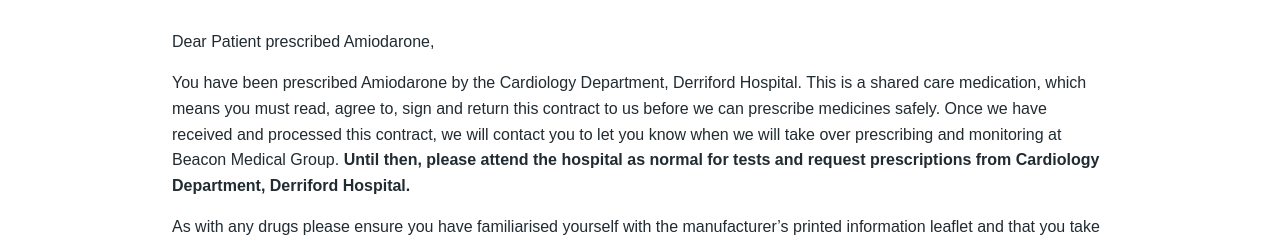
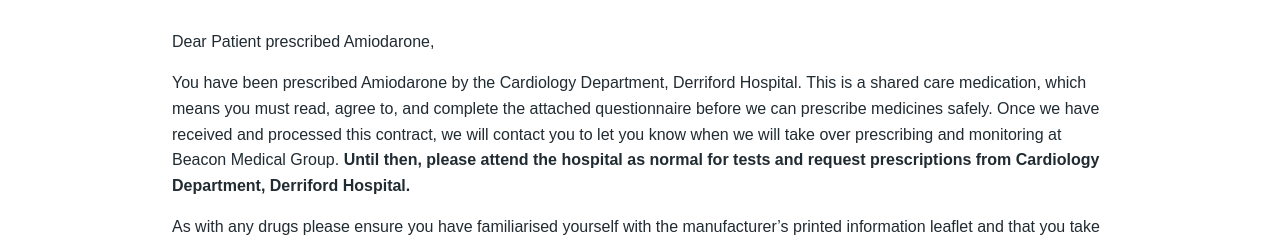
Before and after one commit to BeaconV/amiodarone, a plain HTML site: page index.html in a window 1280 px wide. Shown: the part 186-430 px from the top of the page. Drawn offline with Linux system fonts and the light colour scheme.

Commit message:
Update shared care wording to reference attached questionnaire
Co-authored-by: Perplexity <noreply@perplexity.ai>

```diff
--- a/index.html
+++ b/index.html
@@ -102,7 +102,7 @@
   </header>
   <main id="main" class="container" tabindex="-1">
     <p>Dear Patient prescribed Amiodarone,</p>
-    <p>You have been prescribed Amiodarone by the Cardiology Department, Derriford Hospital. This is a shared care medication, which means you must read, agree to, sign and return this contract to us before we can prescribe medicines safely. Once we have received and processed this contract, we will contact you to let you know when we will take over prescribing and monitoring at Beacon Medical Group. <strong>Until then, please attend the hospital as normal for tests and request prescriptions from Cardiology Department, Derriford Hospital.</strong></p>
+    <p>You have been prescribed Amiodarone by the Cardiology Department, Derriford Hospital. This is a shared care medication, which means you must read, agree to, and complete the attached questionnaire before we can prescribe medicines safely. Once we have received and processed this contract, we will contact you to let you know when we will take over prescribing and monitoring at Beacon Medical Group. <strong>Until then, please attend the hospital as normal for tests and request prescriptions from Cardiology Department, Derriford Hospital.</strong></p>
     <p>As with any drugs please ensure you have familiarised yourself with the manufacturer’s printed information leaflet and that you take this medication exactly as directed by your clinician.</p>
     <p>While you are taking Amiodarone you may become more sensitive to the harmful effects of sunlight, avoid sitting out in the sun and use a sun cream of factor 30 or higher. Take amiodarone as directed by the prescriber. <strong>Patients wishing to reduce their dose or stop amiodarone should discuss with their specialist before doing so.</strong> Avoid abrupt withdrawal unless advised by the GP, Pharmacist or specialist.</p>
     <p>You should ensure that any clinician prescribing for you knows that you are taking Amiodarone. Likewise you should check with your pharmacist before taking any over-the-counter medicines or homeopathic medicines. If you are having any treatment like an operation or dental treatment, tell the person carrying out the treatment what medication you are taking.</p>
```
